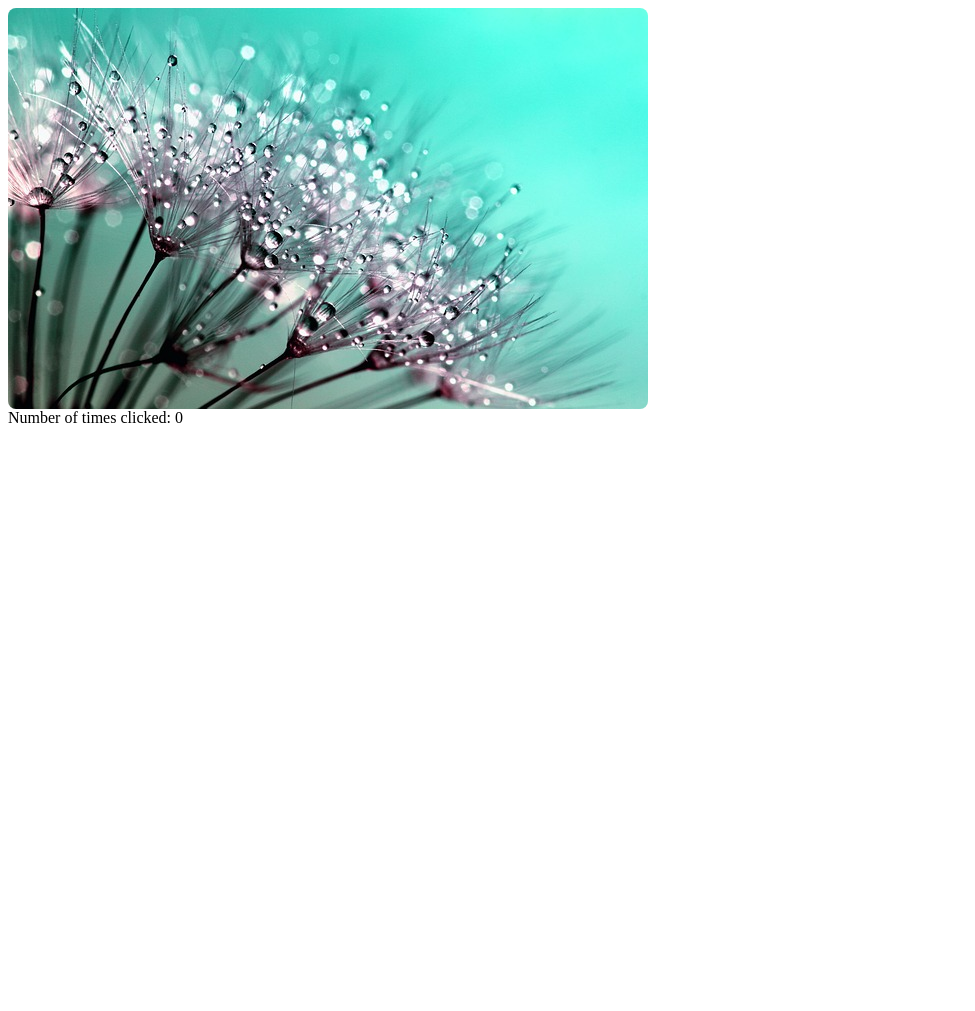
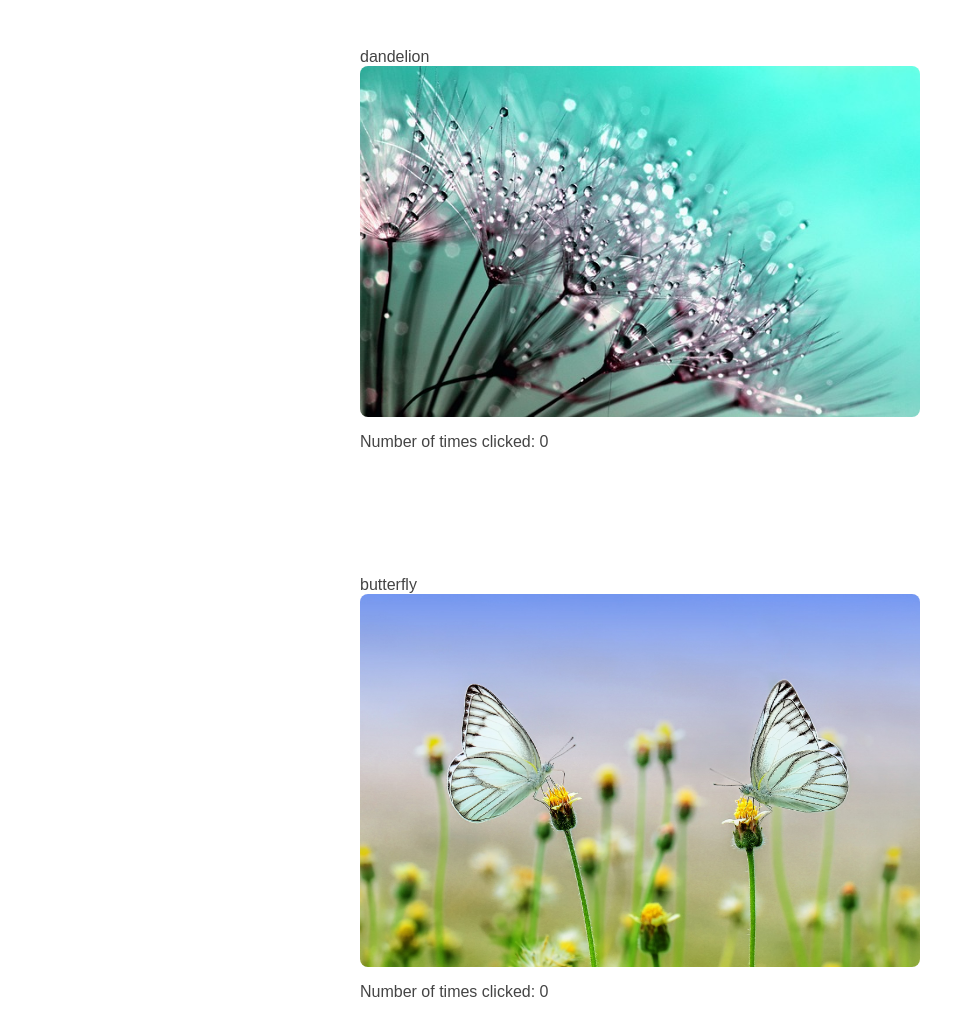
Before and after one commit to RobertShaw1/img-clkr, a website with bundled scripts: page vanilla-js/index.html in a window 1280 px wide. Shown: the whole page, without its empty margins (0-975 px from the left). Before the commit the page ends 800 px from the top, so only its background shows below. Built offline with nearby package versions, Linux system fonts and the light colour scheme.

Commit message:
first requirements change: two img's

```diff
--- a/vanilla-js/index.css
+++ b/vanilla-js/index.css
@@ -1,12 +1,61 @@
+.m-0 {
+  margin: 0;
+}
+
+.m-1 {
+  margin: 1rem;
+}
+
+.m-2 {
+  margin: 2rem;
+}
+
+.m-3 {
+  margin: 3rem;
+}
+
+.my-1 {
+  margin: 1rem 0;
+}
+
+.mb-3 {
+  margin-bottom: 3rem;
+}
+
+.p-2 {
+  padding: 2rem;
+}
+
 .clickable, .pointer {
   cursor: pointer;
 }
-
 
 .rounded-sm {
   border-radius: 8px;
 }
 
-.img-clk {
-  display: block;
+.center-text {
+  text-align: center;
 }
+
+.flex {
+  display: flex;
+}
+
+.flex-col {
+  flex-direction: column;
+}
+
+.w-35 {
+  width: 35rem;
+}
+
+.h-25 {
+  height: 25rem;
+}
+
+
+img {
+  height: 100%;
+  width: 100%;
+}
--- a/vanilla-js/index.html
+++ b/vanilla-js/index.html
@@ -5,17 +5,23 @@
     <meta name="viewport" content="width=device-width, initial-scale=1.0">
     <title>IMG CLKR</title>
     <link rel="stylesheet" type="text/css" href="index.css">
+    <style>
+      body {
+        box-sizing: border-box;
+        color: #444;
+        font-family: sans-serif;
+        margin: 0;
+      }
+      #main {
+        display: flex;
+        flex-wrap: wrap;
+        justify-content: space-evenly;
+      }
+    </style>
   </head>
   <body>
-    <div>
-      <img
-        src="./assets/dandelion.jpg"
-        alt="dandelion"
-        class="clickable img-clk rounded-sm"
-      >
-      Number of times clicked:
-      <span class="counter">0</span>
-    </div>
+    <main id="main">
+    </main>
     <script async type="application/javascript" src="bundle.js"></script>
   </body>
 </html>
--- a/vanilla-js/src/BeautifulImg.js
+++ /dev/null
@@ -1,15 +0,0 @@
-export default class BeautifulImg {
-  constructor(imgElement, i) {
-    this.img = imgElement;
-    this.img.id = this.img.alt || `img${i}`;
-    this.clickCount = 0;
-
-    this.img.onclick = this.incrementClickCount;
-  }
-
-  incrementClickCount = () => {
-    this.clickCount++
-    this.img.nextElementSibling.textContent = this.clickCount;
-  }
-
-}
--- /dev/null
+++ b/vanilla-js/src/ImgStateContainer.js
@@ -0,0 +1,25 @@
+export default class ImgStateContainer {
+  constructor(imgElement, i) {
+    this.img = imgElement;
+    this.img.id = this.img.alt || `img${i}`;
+    this.clickCount = 0;
+
+    this.img.onclick = this.incrementClickCount;
+  }
+
+  incrementClickCount = () => {
+    this.clickCount++
+    const imgCounter = document.getElementById(`${this.img.alt}-counter`);
+    imgCounter.textContent = this.clickCount;
+  }
+
+}
+
+/**
+ * To add a new element to the HTML DOM, you must create the element (element node) first,
+ * and then append it to an existing element.
+ * https://www.w3schools.com/js/js_htmldom_nodes.asp
+ *
+ * The most performant way to add elements to the DOM
+ * https://howchoo.com/g/mmu0nguznjg/learn-the-slow-and-fast-way-to-append-elements-to-the-dom#conclusion
+*/
--- /dev/null
+++ b/vanilla-js/src/createImgList.js
@@ -0,0 +1,30 @@
+import createImgTag from './createImgTag';
+
+export default async function createImgList(arr) {
+  let div = document.createElement('div');
+  let p = document.createElement('p');
+  let span = document.createElement('span');
+  span.className = 'counter';
+  span.textContent = 0;
+  let documentFragment = document.createDocumentFragment();
+
+  for (let i = 0; i < arr.length; i++) {
+    const photo = arr[i];
+    const img = createImgTag(photo);
+    const imgContainer = div.cloneNode(true);
+    const paragraph = p.cloneNode(true);
+    const count = span.cloneNode(true);
+    count.id = `${photo}-counter`
+    paragraph.textContent = 'Number of times clicked: '
+    paragraph.appendChild(count);
+
+    imgContainer.textContent = photo;
+    imgContainer.appendChild(img);
+    imgContainer.appendChild(paragraph);
+    imgContainer.className = 'flex flex-col m-1 mb-3 p-2 h-25 w-35'
+    documentFragment.appendChild(imgContainer);
+  }
+
+  const main = document.getElementById('main');
+  main.appendChild(documentFragment)
+}
--- /dev/null
+++ b/vanilla-js/src/createImgTag.js
@@ -0,0 +1,8 @@
+export default function createImgTag(imgName) {
+  let img = document.createElement('img');
+  img.src = `./assets/${imgName}.jpg`;
+  img.alt = imgName;
+  img.className = 'clickable img-clk rounded-sm';
+
+  return img;
+}
--- a/vanilla-js/src/main.js
+++ b/vanilla-js/src/main.js
@@ -1,14 +1,25 @@
-import BeautifulImg from './BeautifulImg';
+import 'regenerator-runtime/runtime';
+
+import createImgList from './createImgList';
+import ImgStateContainer from './ImgStateContainer';
 
 function configureImages(imgCollection) {
   const beautifulImgList = [];
   for (let i = 0; i < imgCollection.length; i++) {
     const img = imgCollection[i];
-    beautifulImgList.push(new BeautifulImg(img, i));
+    beautifulImgList.push(new ImgStateContainer(img, i));
   }
 }
 
 window.onload = event => {
-  const imgCollection = document.querySelectorAll('.img-clk');
-  configureImages(imgCollection);
+  const imgNames = [
+    'dandelion',
+    'butterfly',
+  ];
+
+  createImgList(imgNames)
+    .then(() => {
+      const imgCollection = document.querySelectorAll('.img-clk');
+      configureImages(imgCollection);
+    });
 }
```
Also changed, not shown: vanilla-js/package.json (+6 -1 lines), vanilla-js/assets/butterfly.jpg (added), 1 other file.
